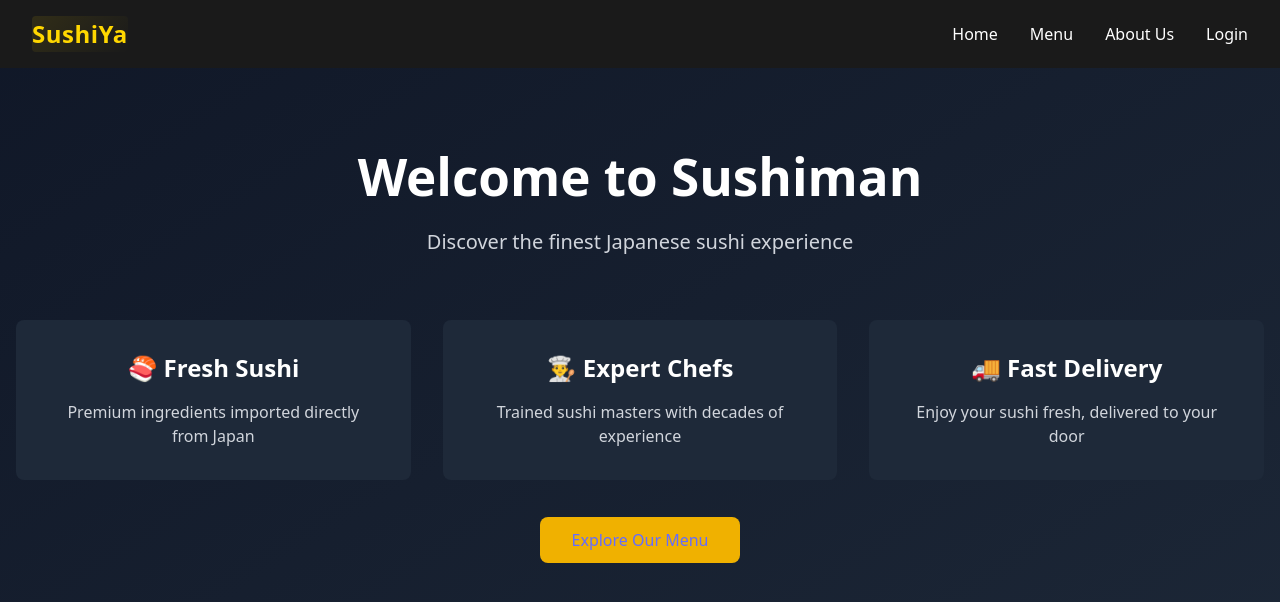
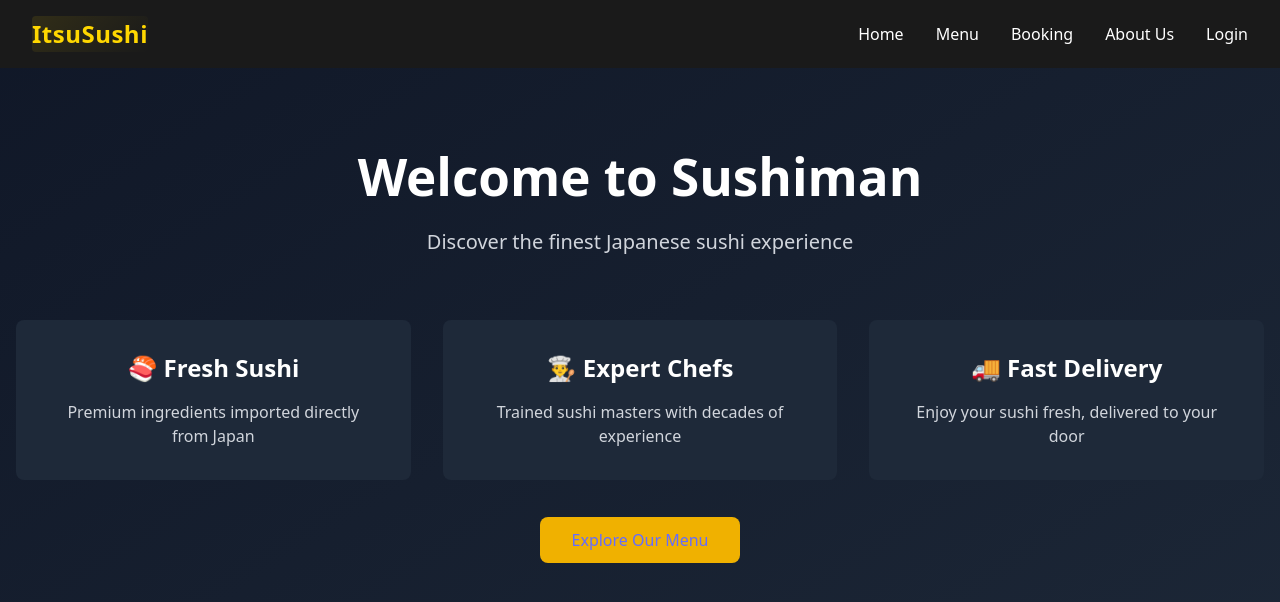
Before and after one commit to TgTrh06/project.sushi-shop, a React app in the folder frontend/: page / in a window 1280 px wide. Shown: the top 602 px of the page. Built offline with nearby package versions, Linux system fonts and the light colour scheme; no server answers; the HTML template or start-up script is replaced by a standard one.

Commit message:
feat: navbar changes

```diff
--- a/frontend/src/components/layout/Navbar.tsx
+++ b/frontend/src/components/layout/Navbar.tsx
@@ -6,14 +6,15 @@ export const Navbar = () => {
     <header>
       <nav className="header__nav">
         <div className="header__logo">
-          <h4>SushiYa</h4>
+          <h4>ItsuSushi</h4>
           <div className="header__logo-overlay"></div>
         </div>
 
         <ul className="header__menu">
           {/* Dùng thẻ <Link> của React thay cho thẻ <a> để chuyển trang không bị load lại web */}
           <li><Link to="/">Home</Link></li>
-          <li><Link to="/shop">Menu</Link></li>
+          <li><Link to="/Menu">Menu</Link></li>
+          <li><Link to="/booking">Booking</Link></li>
           <li><Link to="/about">About Us</Link></li>
           <li><Link to="/login">Login</Link></li>
         </ul>
```
